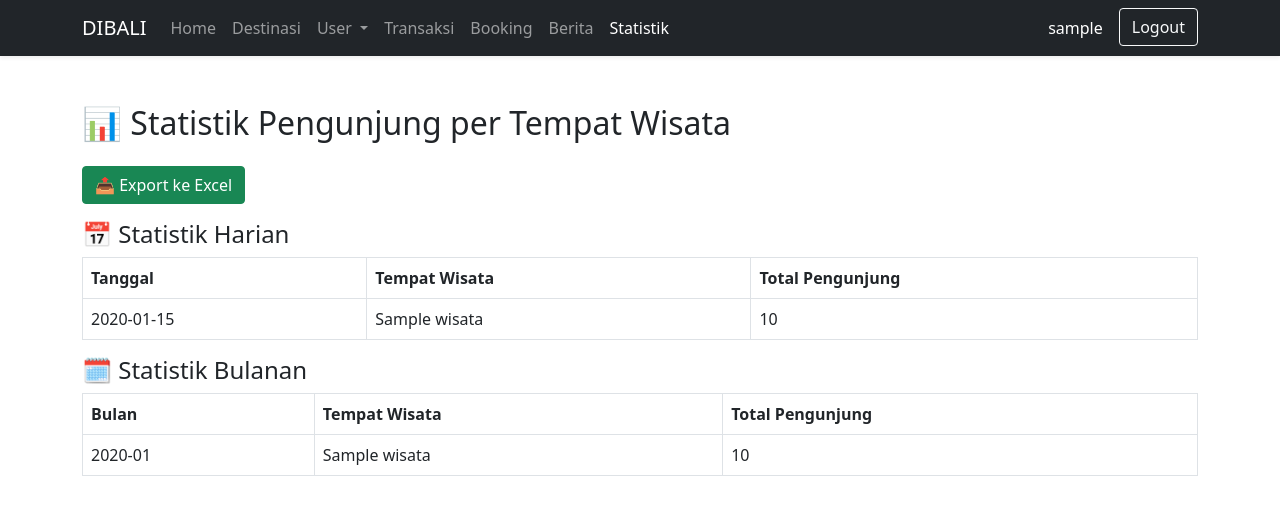
After one commit to mahayasa1/pariwisata, a PHP site: page /view/admin/statistik.php in a window 1280 px wide. The commit adds this page. Shown: the top 515 px of the page. Run offline with PHP 8.4, Linux system fonts and the light colour scheme; the visitor is signed in with stand-in values (Sample User, id 1); tables that the repository leaves empty hold one stand-in row (values such as "Sample post").

Commit message:
add statistik seitap destinasi

```diff
--- a/view/admin/berita.php
+++ b/view/admin/berita.php
@@ -65,6 +65,9 @@ $gambar = mysqli_query($conn , "SELECT * FROM tb_gambar")
                     <li class="nav-item">
                         <a class="nav-link active" href="berita.php">Berita</a>
                     </li>
+                    <li class="nav-item">
+                        <a class="nav-link" href="statistik.php">Statistik</a>
+                    </li>
                 </ul>
                 <form class="d-flex">
                     <input class="form-control me-2" type="search" placeholder="Search">
--- a/view/admin/booking.php
+++ b/view/admin/booking.php
@@ -52,6 +52,9 @@ $query = mysqli_query($conn, "SELECT p.*, pg.nama AS nama_pengunjung, tw.nama_te
              <li class="nav-item">
                 <a class="nav-link" href="berita.php">Berita</a>
             </li>
+            <li class="nav-item">
+                        <a class="nav-link" href="statistik.php">Statistik</a>
+                    </li>
             </ul>
             <form class="d-flex">
                 <input class="form-control me-2" type="search" placeholder="Search">
--- a/view/admin/destinasi.php
+++ b/view/admin/destinasi.php
@@ -67,6 +67,9 @@ $query = mysqli_query($conn, "SELECT * FROM tempat_wisata");
              <li class="nav-item">
                 <a class="nav-link" href="berita.php">Berita</a>
             </li>
+            <li class="nav-item">
+                        <a class="nav-link" href="statistik.php">Statistik</a>
+                    </li>
             </ul>
             <form class="d-flex">
                 <input class="form-control me-2" type="search" placeholder="Search">
--- a/view/admin/index.php
+++ b/view/admin/index.php
@@ -61,6 +61,9 @@ $conn->close();
         </li>
         <li class="nav-item">
             <a class="nav-link" href="berita.php">Berita</a>
+        </li>
+        <li class="nav-item">
+            <a class="nav-link" href="statistik.php">Statistik</a>
         </li>
       </ul>
         <form class="d-flex">
--- a/view/admin/pengunjung.php
+++ b/view/admin/pengunjung.php
@@ -64,6 +64,9 @@ $query = mysqli_query($conn, "SELECT * FROM tb_pengunjung");
              <li class="nav-item">
                 <a class="nav-link" href="berita.php">Berita</a>
             </li>
+            <li class="nav-item">
+                        <a class="nav-link" href="statistik.php">Statistik</a>
+                    </li>
             </ul>
             <form class="d-flex">
                 <input class="form-control me-2" type="search" placeholder="Search">
--- /dev/null
+++ b/view/admin/statistik.php
@@ -0,0 +1,118 @@
+<?php
+session_start();
+include_once "../../config/database.php";
+
+if (!isset($_SESSION['username'])) {
+    header("Location: ../../controller/auth/login/login_admin.php");
+    exit();
+}
+?>
+
+<!DOCTYPE html>
+<html lang="en">
+<head>
+    <meta charset="UTF-8">
+    <title>Statistik Pengunjung per Tempat Wisata</title>
+    <link href="https://cdn.jsdelivr.net/npm/bootstrap@5.0.2/dist/css/bootstrap.min.css" rel="stylesheet">
+    <script src="https://cdn.jsdelivr.net/npm/chart.js"></script>
+
+</head>
+<body>
+    <nav class="navbar navbar-expand-lg navbar-dark bg-dark shadow-sm">
+    <div class="container">
+        <a class="navbar-brand" href="#">DIBALI</a>
+        <button class="navbar-toggler" type="button" data-bs-toggle="collapse" data-bs-target="#navbarContent">
+            <span class="navbar-toggler-icon"></span>
+        </button>
+        <div class="collapse navbar-collapse" id="navbarContent">
+            <ul class="navbar-nav me-auto mb-2 mb-lg-0">
+                <li class="nav-item">
+                    <a class="nav-link" href="index.php">Home</a>
+                </li>
+                <li class="nav-item">
+                    <a class="nav-link" href="destinasi.php">Destinasi</a>
+                </li>
+                <li class="nav-item dropdown">
+                    <a class="nav-link dropdown-toggle" href="#" id="userDropdown" role="button" data-bs-toggle="dropdown">
+                        User
+                    </a>
+                    <ul class="dropdown-menu" aria-labelledby="userDropdown">
+                        <li><a class="dropdown-item" href="user.php">User</a></li>
+                        <li><a class="dropdown-item" href="pengunjung.php">Pengunjung</a></li>
+                    </ul>
+                </li>
+                <li class="nav-item">
+                    <a class="nav-link" href="transaksi.php">Transaksi</a>
+                </li>
+                <li class="nav-item">
+                    <a class="nav-link" href="booking.php">Booking</a>
+                </li>
+                <li class="nav-item">
+                    <a class="nav-link" href="berita.php">Berita</a>
+                </li>
+                <li class="nav-item">
+                    <a class="nav-link active" href="statistik.php">Statistik</a>
+                </li>
+            </ul>
+            <div class="d-flex">
+                <span class="navbar-text text-white me-3"><?php echo $_SESSION['username']; ?></span>
+                <form action="../../controller/auth/logout/logout_admin.php" method="post">
+                    <button type="submit" name="logout" class="btn btn-outline-light">Logout</button>
+                </form>
+            </div>
+        </div>
+    </div>
+</nav>
+<div class="container mt-5">
+    <h2 class="mb-4">📊 Statistik Pengunjung per Tempat Wisata</h2>
+
+    <a href="excel.php" class="btn btn-success mb-3">📤 Export ke Excel</a>
+
+    <!-- Statistik Harian -->
+    <h4>📅 Statistik Harian</h4>
+    <table class="table table-bordered">
+    <thead>
+        <tr>
+        <th>Tanggal</th>
+        <th>Tempat Wisata</th>
+        <th>Total Pengunjung</th>
+        </tr>
+    </thead>
+    <tbody>
+    <?php
+    $harian = $conn->query("SELECT tanggal, tempat_wisata.nama_tempat, SUM(tb_pemesanan.jumlah_tiket) AS total FROM tb_pemesanan JOIN tempat_wisata ON tb_pemesanan.id_tempat = tempat_wisata.id_tempat GROUP BY tanggal, tb_pemesanan.id_tempat ORDER BY tanggal DESC, tempat_wisata.nama_tempat ASC");
+    while ($row = $harian->fetch_assoc()): ?>
+        <tr>
+            <td><?=$row['tanggal']?></td>
+            <td><?=$row['nama_tempat']?></td>
+            <td><?=$row['total']?></td>
+        </tr>
+    <?php endwhile; ?>
+    </tbody>
+  </table>
+
+  <!-- Statistik Bulanan -->
+  <h4>🗓️ Statistik Bulanan</h4>
+  <table class="table table-bordered">
+    <thead>
+      <tr>
+        <th>Bulan</th>
+        <th>Tempat Wisata</th>
+        <th>Total Pengunjung</th>
+      </tr>
+    </thead>
+    <tbody>
+    <?php
+    $bulanan = $conn->query("SELECT DATE_FORMAT(tanggal, '%Y-%m') AS bulan, tempat_wisata.nama_tempat, SUM(tb_pemesanan.jumlah_tiket) AS total FROM tb_pemesanan JOIN tempat_wisata ON tb_pemesanan.id_tempat = tempat_wisata.id_tempat GROUP BY bulan, tb_pemesanan.id_tempat ORDER BY bulan DESC, tempat_wisata.nama_tempat ASC");
+    while ($row = $bulanan->fetch_assoc()) : ?>
+        <tr>
+            <td><?=$row['bulan']?></td>
+            <td><?=$row['nama_tempat']?></td>
+            <td><?=$row['total']?></td>
+        </tr>
+    <?php endwhile; ?>
+    </tbody>
+</table>
+</div>
+</body>
+</html>
--- a/view/admin/transaksi.php
+++ b/view/admin/transaksi.php
@@ -89,6 +89,9 @@ if ($_SERVER['REQUEST_METHOD'] === 'POST') {
             <li class="nav-item">
                 <a class="nav-link" href="berita.php">Berita</a>
             </li>
+            <li class="nav-item">
+                <a class="nav-link" href="statistik.php">Statistik</a>
+            </li>
             </ul>
             <form class="d-flex">
                 <input class="form-control me-2" type="search" placeholder="Search">
--- a/view/admin/user.php
+++ b/view/admin/user.php
@@ -61,8 +61,11 @@ $query = mysqli_query($conn, "SELECT * FROM tb_user");
             <li class="nav-item">
                 <a class="nav-link" href="booking.php">Booking</a>
             </li>
-             <li class="nav-item">
+            <li class="nav-item">
                 <a class="nav-link" href="berita.php">Berita</a>
+            </li>
+            <li class="nav-item">
+                <a class="nav-link" href="statistik.php">Statistik</a>
             </li>
             </ul>
             <form class="d-flex">
```
Also changed, not shown: view/admin/excel.php (added, +62 -0 lines), asset/img/berita/6842af0d51c09_kuta.jpg (added), assets/img/bukti/1749200439_ttd.png (added), assets/img/bukti/1749300243_ttd.png (added), assets/img/bukti/1749300302_ttd.png (added).
